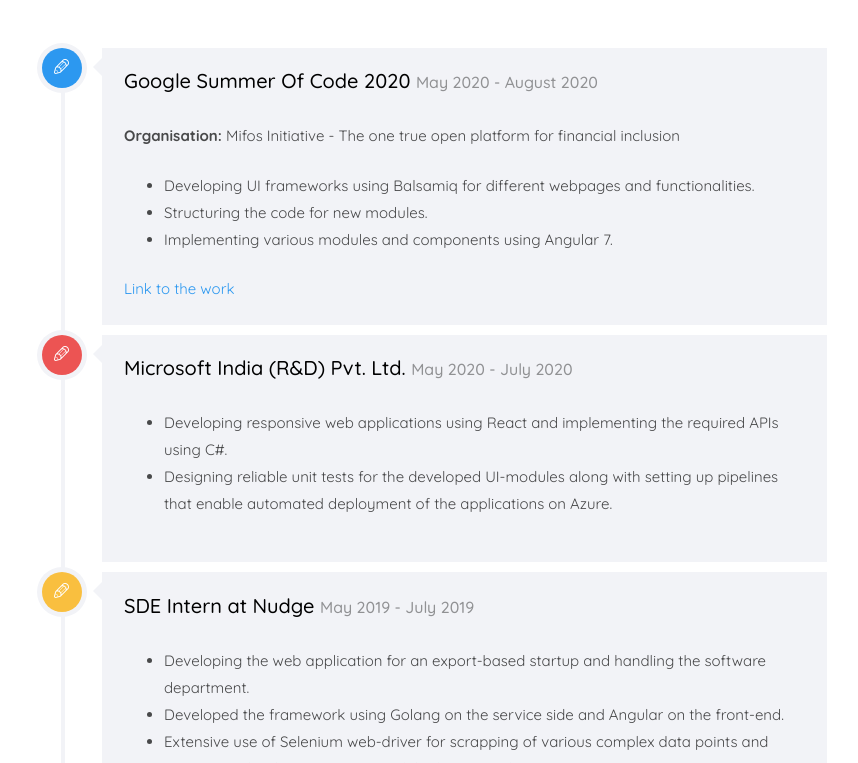
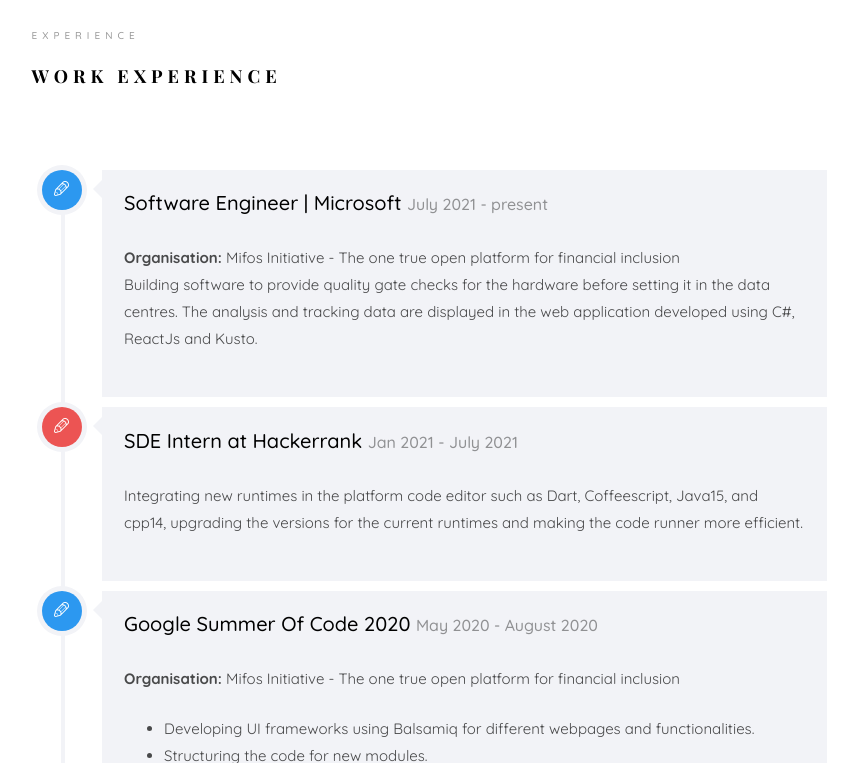
Before and after one commit to muskankhedia/muskankhedia.github.io, a plain HTML site: page index.html in a window 1280 px wide. Shown: the part 2037-2800 px from the top of the page, without its empty margins (361-1219 px from the left). Drawn offline with nearby package versions, Linux system fonts and the light colour scheme; files whose address does not match are found by name; a web font is replaced by a local one.

Commit message:
updated profile details

```diff
--- a/index.html
+++ b/index.html
@@ -136,10 +136,13 @@
 									<div class="about-desc">
 										<span class="heading-meta">About Me</span>
 										<h2 class="colorlib-heading">Who Am I?</h2>
-										<p><strong>Hi I'm Muskan Khedia</strong> I am a 4th year student pursuing my Bachelor in Technology degree at College Of Engineering and Technology.</p>
+										<p><strong>Hi I'm Muskan Khedia</strong> I am a Software Engineer at Microsoft.</p>
 										<p>I am a Full Stack Developer. I love programming and solving real-time problems. I am an active contributer to various open source projects.
 											I have a strong hold on <strong> Golang, Angular, React, JavaScript, NodeJs, ElectronJs, React Native and Cloud based Platforms. </strong> </p>
 
+										<h3><strong>More about myself :P</strong></h3>
+										<p>I can talk about new technologies, cool ideas and scientific stuffs without getting tired for hours.</p>
+										<p>I love to travel across states to freshen up myself and explore more about the world and myself.</p>
 									</div>
 								</div>
 							</div>
@@ -200,7 +203,7 @@
 								</span>
 								<div class="desc">
 									<h3>Web Applications</h3>
-									<p>I am proficinet in developing Web Applications using Angular in Frontend and NodeJs and Golang at Backend</p>
+									<p>I am proficinet in developing Web Applications using Angular and ReactJs in Frontend and NodeJs, Golang and .NET at Backend</p>
 								</div>
 							</div>
 						</div>
@@ -510,7 +513,7 @@
 									    <div id="collapseTwo" class="panel-collapse collapse" role="tabpanel" aria-labelledby="headingTwo">
 									        <div class="panel-body">
 									            <p>BTech in Computer Science and Engineering (honors) at College of Engineering and Technology, Bhubaneswar from 2017 to 2021</p>
-												<p>CGPA of 8.52 (till 5<sup>th</sup> Semester)</p>
+												<p>CGPA of 8.95</p>
 									        </div>
 									    </div>
 									</div>
@@ -575,6 +578,39 @@
 					<div class="row">
 						<div class="col-md-12">
 							<div class="timeline-centered">
+
+								<article class="timeline-entry animate-box" data-animate-effect="fadeInLeft">
+									<div class="timeline-entry-inner">
+
+										<div class="timeline-icon color-1">
+											<i class="icon-pen2"></i>
+										</div>
+
+
+										<div class="timeline-label">
+											<h2><a href="#">Software Engineer | Microsoft</a> <span>July 2021 - present</span></h2>
+											<span><b> Organisation: </b>Mifos Initiative - The one true open platform for financial inclusion</span>
+											<p>
+												Building software to provide quality gate checks for the hardware before setting it in the data centres. The analysis and tracking data are displayed in the web application developed using C#, ReactJs and Kusto.
+											</p>
+										</div>
+									</div>
+								</article>
+
+
+								<article class="timeline-entry animate-box" data-animate-effect="fadeInRight">
+									<div class="timeline-entry-inner">
+										<div class="timeline-icon color-2">
+											<i class="icon-pen2"></i>
+										</div>
+										<div class="timeline-label">
+											<h2><a href="#">SDE Intern at Hackerrank</a> <span>Jan 2021 - July 2021</span></h2>
+											<p>
+												Integrating new runtimes in the platform code editor such as Dart, Coffeescript, Java15, and cpp14, upgrading the versions for the current runtimes and making the code runner more efficient.
+											</p>
+										</div>
+									</div>
+								</article>
 
 								<article class="timeline-entry animate-box" data-animate-effect="fadeInLeft">
 									<div class="timeline-entry-inner">
```
